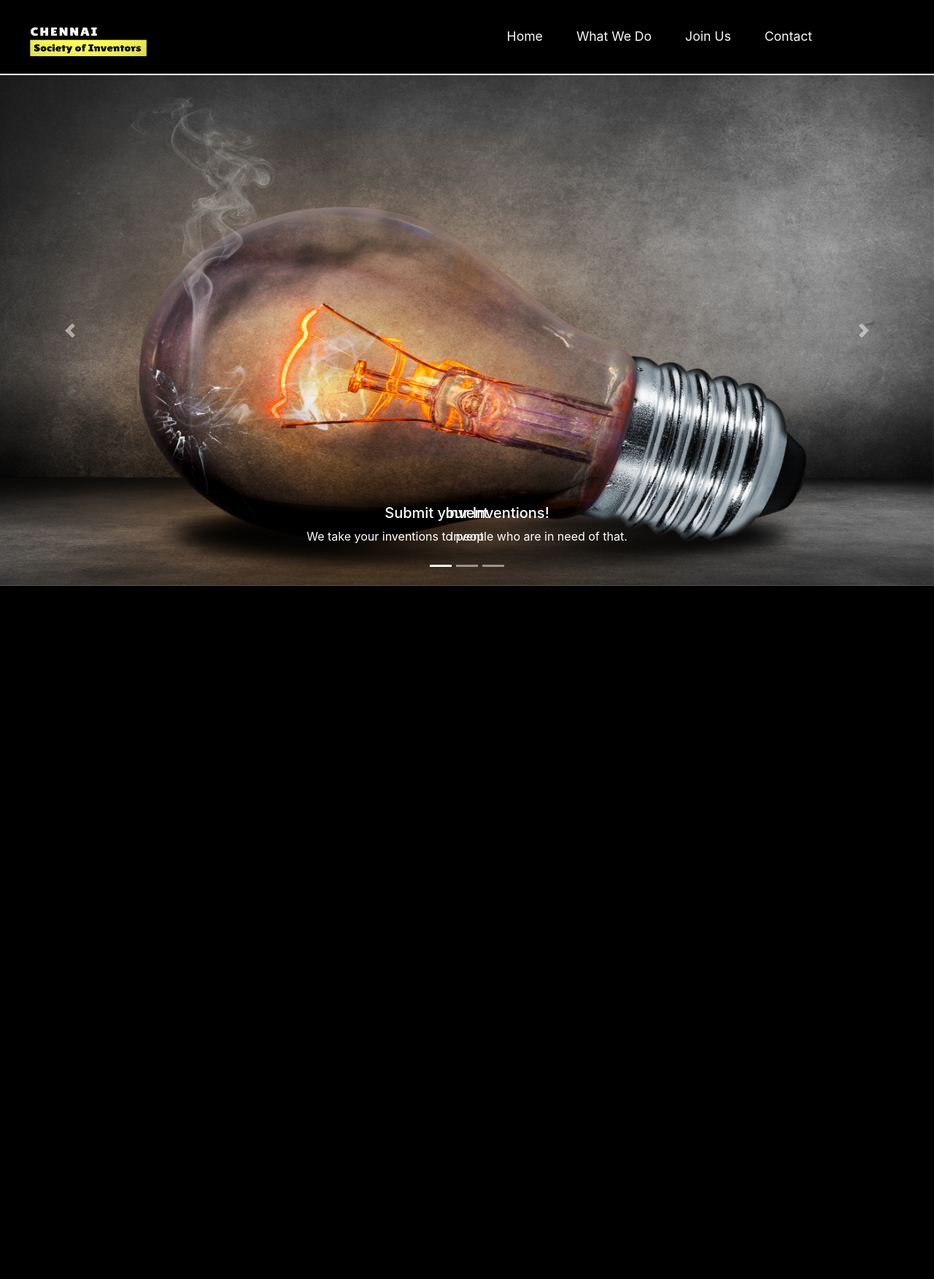
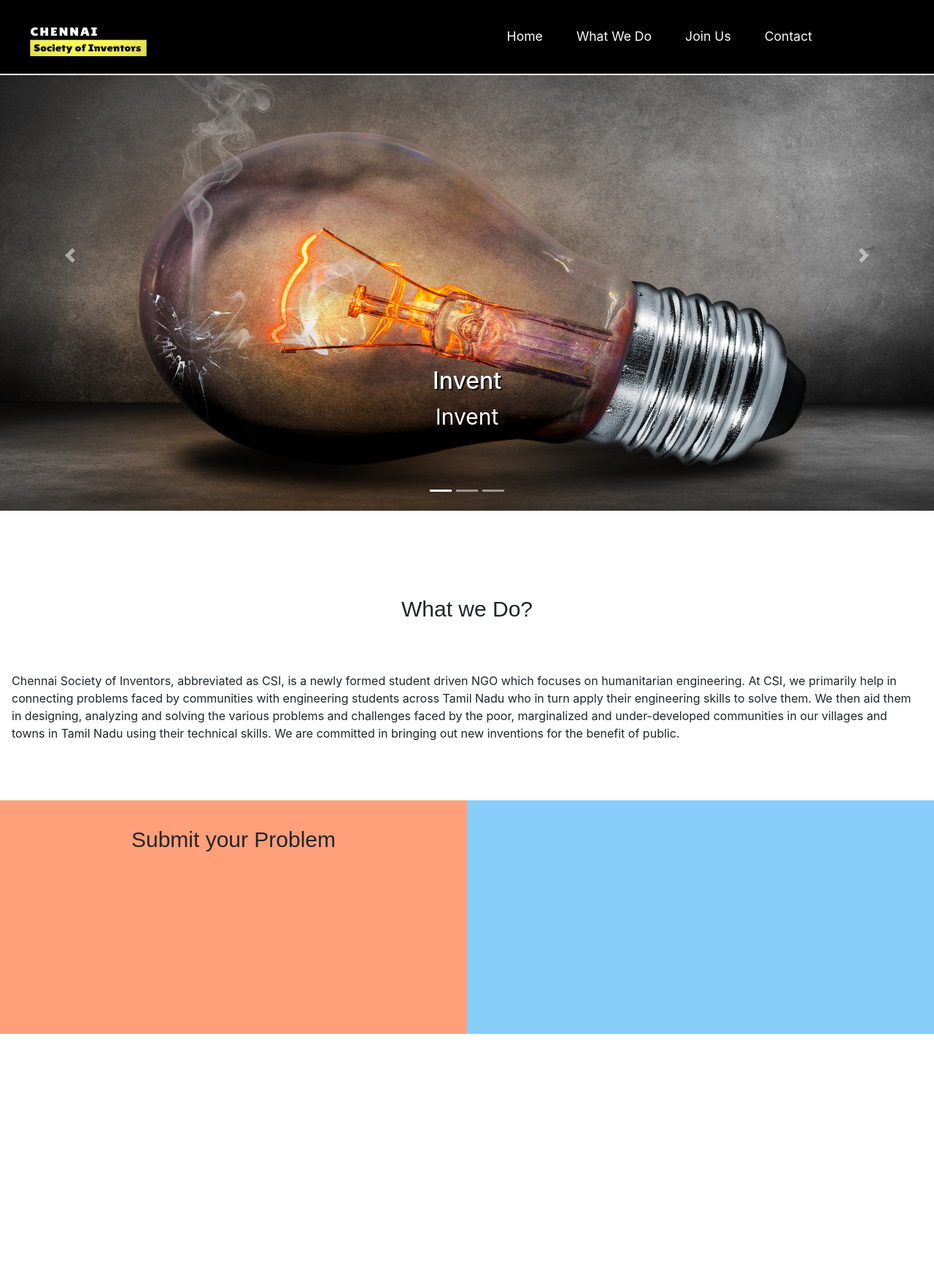
Before and after one commit to Chennai-Society-of-Inventors/CSI-Web, a Django app: page / in a window 1280 px wide. Shown: the whole page at 73% size. Before the commit the page ends 803 px from the top, so only its background shows below. Run offline with Django 3.2, Linux system fonts and the light colour scheme; data comes from the database, SQL or seed files in the repository; both versions use the stored data as it was after the commit; some libraries are stand-ins or nearby versions; some web fonts are replaced.

Commit message:
Add What-We-Do Section

```diff
--- a/CSI_Web/static/css/base.css
+++ b/CSI_Web/static/css/base.css
@@ -1,5 +1,5 @@
 
-nav, body, #app {
+.modal-body, nav, body, #app {
     margin: 0px 0px 0px 0px;
     padding: 0px 0px 0px 0px;
 }
@@ -23,10 +23,19 @@
 
 .navbar-dark .navbar-nav .nav-link:hover {
     color: orangered;
-    transition-delay: 300ms;
-    transition-timing-function: ease;
+    -webkit-transition: color 1s;
+    -moz-transition:    color 1s;
+    -ms-transition:     color 1s;
+    -o-transition:      color 1s;
+    transition:         color 1s;
+}
+
+.nav-link:active {
+    color: orangered !important;
 }
 
 #app {
     border-bottom: 2px solid white;
+    position: fixed;
+    z-index: 500;
 }
--- a/CSI_Web/static/css/index.css
+++ b/CSI_Web/static/css/index.css
@@ -0,0 +1,55 @@
+.carousel-style {
+    font-size: 30px;
+    margin-bottom: 50px;
+    border-radius: 4px;
+    text-shadow: 2px 2px black;
+}
+
+.heading{
+    font-family: 'Sawarabi Mincho', sans-serif;
+    font-size: 30px;
+}
+
+.modal-body {
+    width: 100%;
+}
+
+#what_we_do_section, .submission {
+    margin-top: 5%;
+}
+
+.problem-part {
+    background-color: lightsalmon;
+    height: 50%;
+}
+
+.solution-part {
+    background-color: lightskyblue;
+    height: 50%;
+}
+
+.submission {
+    height: 40em;
+    width: auto;
+}
+
+.problem-part, .solution-part {
+    -webkit-transition: box-shadow 1s;
+    -moz-transition:    box-shadow 1s;
+    -ms-transition:     box-shadow 1s;
+    -o-transition:      box-shadow 1s;
+    transition:         box-shadow 1s;
+}
+
+.problem-part:hover, .solution-part:hover {
+    box-shadow: 0 4px 6px rgba(0, 0, 0, 0.12), 0 4px 5px rgba(0, 0, 0, 0.24);
+    -webkit-transition: box-shadow 1s;
+    -moz-transition:    box-shadow 1s;
+    -ms-transition:     box-shadow 1s;
+    -o-transition:      box-shadow 1s;
+    transition:         box-shadow 1s;
+}
+
+.margin-top-5{
+    margin-top: 5%;
+  }
--- a/CSI_Web/templates/base.html
+++ b/CSI_Web/templates/base.html
@@ -4,6 +4,11 @@
 <head>
     <meta charset="UTF-8">
     <title>Chennai Society of Inventors</title>
+{#Fonts#}
+    <link href="{% static '/fonts/Sawarabi_Mincho/SawarabiMincho-Regular.ttf' %}" rel="stylesheet">
+    <style>
+    @import url("{% static 'fonts/Sawarabi_Mincho/SawarabiMincho-Regular.ttf' %}");
+    </style>
 {#    jQuery#}
     <script src="{% static '/libraries/jquery/jquery.min.js' %}"></script>
 {#    Tether#}
@@ -31,17 +36,17 @@
             <ul class="navbar-nav mr-auto">
             </ul>
             <ul class="navbar-nav">
-                <li class="nav-item">
+                <li class="nav-item active">
                     <a class="nav-link" href="">Home</a>
                 </li>
                 <li class="nav-item">
-                    <a class="nav-link" href="">What We Do</a>
+                    <a class="nav-link {% block what_we_do_active %}{% endblock %}" href="">What We Do</a>
                 </li>
                 <li class="nav-item">
-                    <a class="nav-link" href="">Join Us</a>
+                    <a class="nav-link {% block join_us_active %}{% endblock %}" href="">Join Us</a>
                 </li>
                 <li class="nav-item">
-                    <a class="nav-link" href="">Contact</a>
+                    <a class="nav-link {% block contact_active %}{% endblock %}" href="">Contact</a>
                 </li>
             </ul>
         </div>
--- a/CSI_Web/templates/index.html
+++ b/CSI_Web/templates/index.html
@@ -13,11 +13,11 @@
   <div class="carousel-inner">
       {% for carousel in carousel_info %}
         <div class="carousel-item {% if forloop.first %} active {% endif %}">
+            <div class="carousel-caption d-none d-md-block carousel-style">
+                <h2>{{ carousel.image_header }}</h2>
+                <p>{{ carousel.image_description }}</p>
+            </div>
             <img style="height: 700px" class="d-block w-100" src="{% static carousel.image_link %}" alt="First slide">
-        </div>
-        <div class="carousel-caption d-none d-md-block">
-            <h5>{{ carousel.image_header }}</h5>
-            <p>{{ carousel.image_description }}</p>
         </div>
       {% endfor %}
 {#    <div class="carousel-item active">#}
@@ -39,4 +39,30 @@
     <span class="sr-only">Next</span>
   </a>
 </div>
+
+    <div id="what_we_do_section">
+   <div class="d-flex flex-row justify-content-center">
+       <div class="p-5 heading">What we Do?</div>
+   </div>
+   <div class="d-flex flex-row justify-content-center">
+       <div class="p-3">Chennai Society of Inventors, abbreviated as CSI, is a newly formed student driven NGO which focuses on humanitarian
+        engineering. At CSI, we primarily help in connecting problems faced by communities with engineering students across
+        Tamil Nadu who in turn apply their engineering skills to solve them. We then aid them in designing, analyzing and
+        solving the various problems and challenges faced by the poor, marginalized and under-developed communities in our
+        villages and towns in Tamil Nadu using their technical skills. We are committed in bringing out new inventions
+        for the benefit of public.
+       </div>
+   </div>
+        <div class="modal-body row submission">
+            <div class="problem-part col-md-6">
+                <div class="d-flex flex-row justify-content-center heading  margin-top-5">
+                    Submit your Problem
+                </div>
+            </div>
+            <div class="solution-part col-md-6">
+
+            </div>
+        </div>
+    <p></p>
+    </div>
 {% endblock %}
```
Also changed, not shown: CSI_Web/static/fonts/Sawarabi_Mincho/OFL.txt (added, +91 -0 lines), db.sqlite3, 1 other file.
